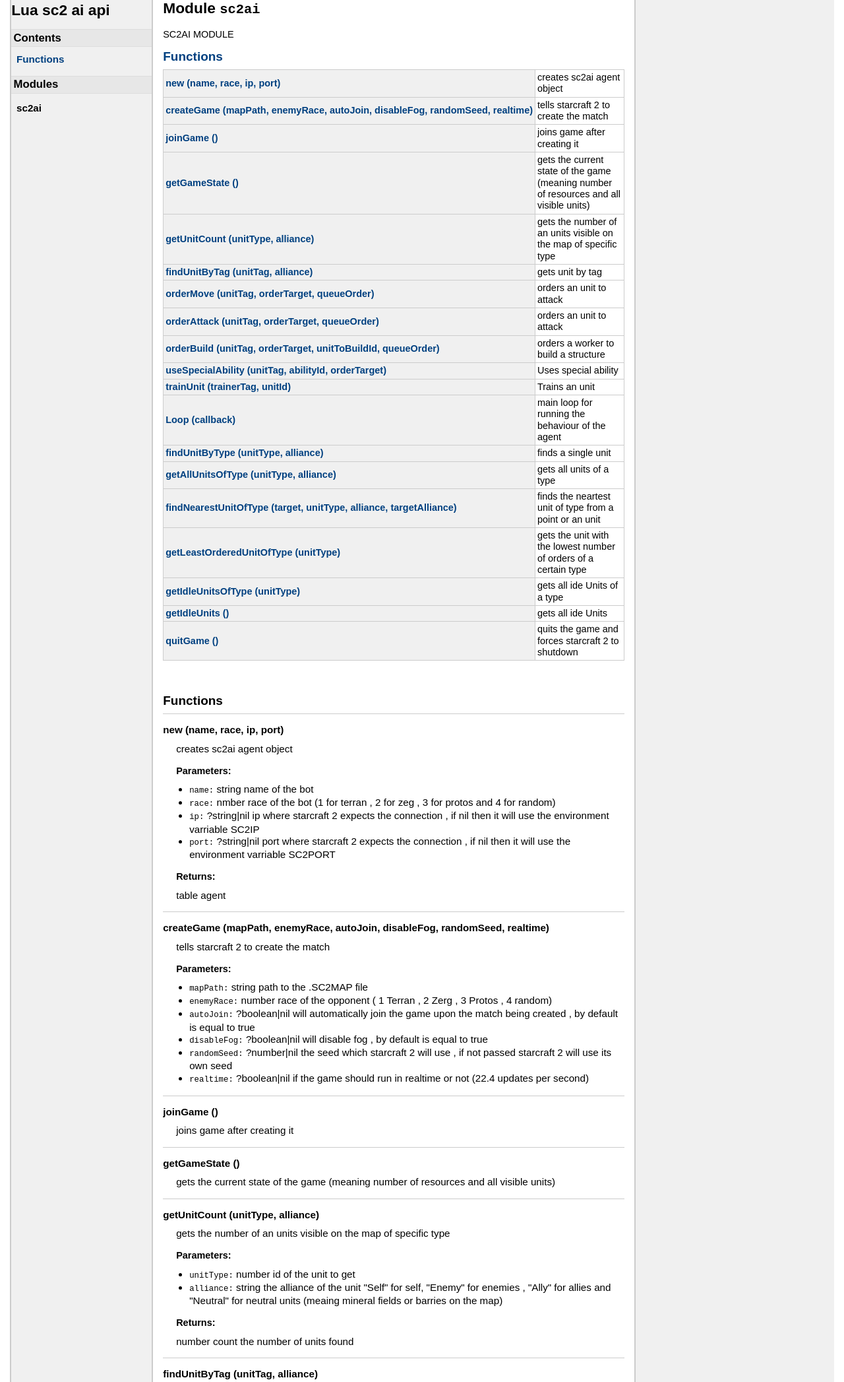
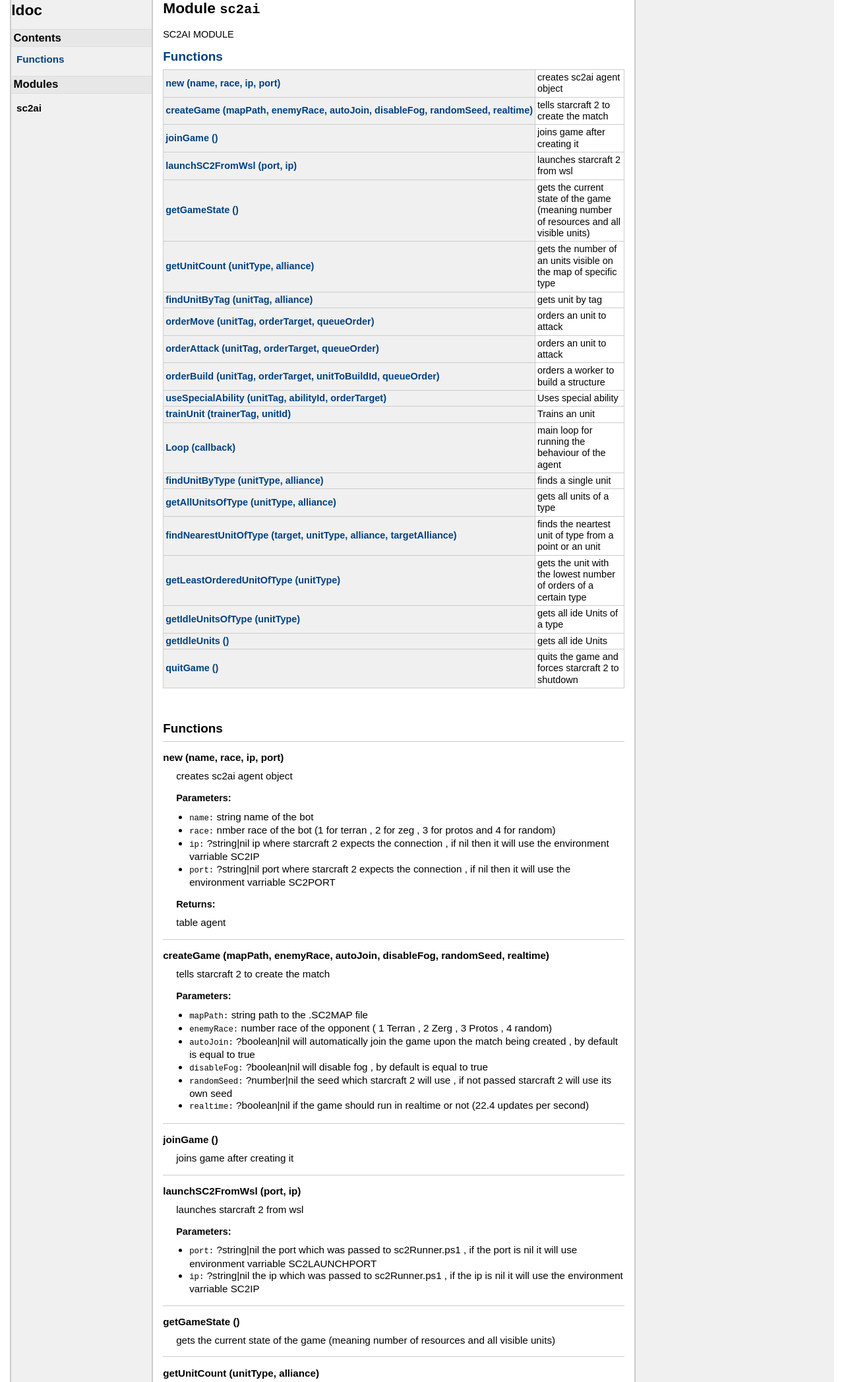
Before and after one commit to thebruhboozler/luaSC2ai, a plain HTML site: page docs/index.html in a window 1280 px wide. Shown: the part 33-2127 px from the top of the page at 66% size. Drawn offline with Linux system fonts and the light colour scheme.

```diff
--- a/docs/index.html
+++ b/docs/index.html
@@ -3,7 +3,7 @@
 <html>
 <meta http-equiv="Content-Type" content="text/html; charset=UTF-8"/>
 <head>
-    <title>lua sc2 ai </title>
+    <title>Reference</title>
     <link rel="stylesheet" href="ldoc.css" type="text/css" />
 </head>
 <body>
@@ -24,7 +24,7 @@
 
 <div id="navigation">
 <br/>
-<h1>Lua sc2 ai api</h1>
+<h1>ldoc</h1>
 
 
 
@@ -61,6 +61,10 @@
 	<tr>
 	<td class="name" nowrap><a href="#joinGame">joinGame ()</a></td>
 	<td class="summary">joins game after creating it</td>
+	</tr>
+	<tr>
+	<td class="name" nowrap><a href="#launchSC2FromWsl">launchSC2FromWsl (port, ip)</a></td>
+	<td class="summary">launches starcraft 2 from wsl</td>
 	</tr>
 	<tr>
 	<td class="name" nowrap><a href="#getGameState">getGameState ()</a></td>
@@ -212,6 +216,29 @@
     joins game after creating it
 
 
+
+
+
+
+
+</dd>
+    <dt>
+    <a name = "launchSC2FromWsl"></a>
+    <strong>launchSC2FromWsl (port, ip)</strong>
+    </dt>
+    <dd>
+    launches starcraft 2 from wsl
+
+
+    <h3>Parameters:</h3>
+    <ul>
+        <li><span class="parameter">port</span>
+         ?string|nil the port which was passed to sc2Runner.ps1 , if the port is nil it will use environment varriable SC2LAUNCHPORT
+        </li>
+        <li><span class="parameter">ip</span>
+         ?string|nil the ip which was passed to sc2Runner.ps1 , if the ip is nil it will use the environment varriable SC2IP
+        </li>
+    </ul>
 
 
 
@@ -643,7 +670,7 @@
 </div> <!-- id="main" -->
 <div id="about">
 <i>generated by <a href="http://github.com/lunarmodules/LDoc">LDoc 1.5.0</a></i>
-<i style="float:right;">Last updated 2025-03-31 16:58:42 </i>
+<i style="float:right;">Last updated 2025-04-07 22:45:28 </i>
 </div> <!-- id="about" -->
 </div> <!-- id="container" -->
 </body>
```
Also changed, not shown: 4 other files.
